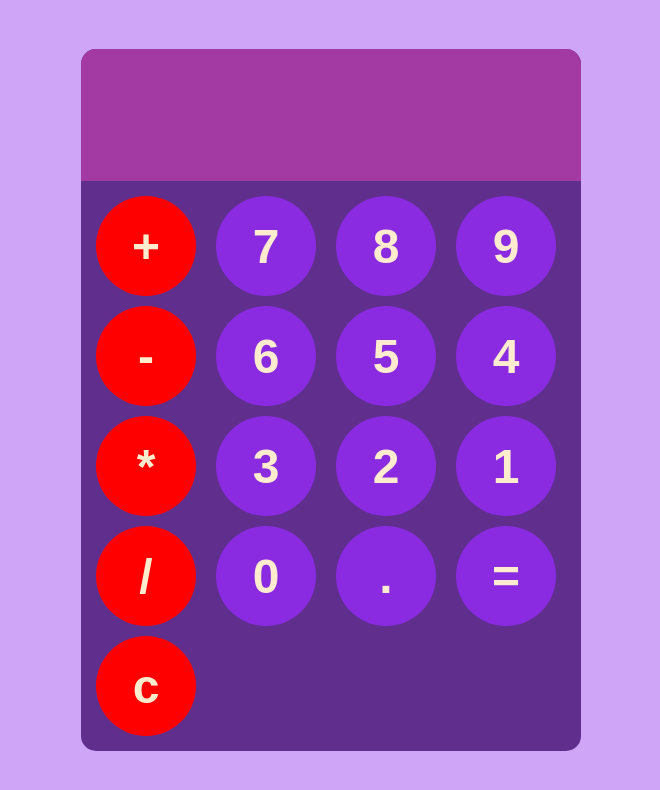
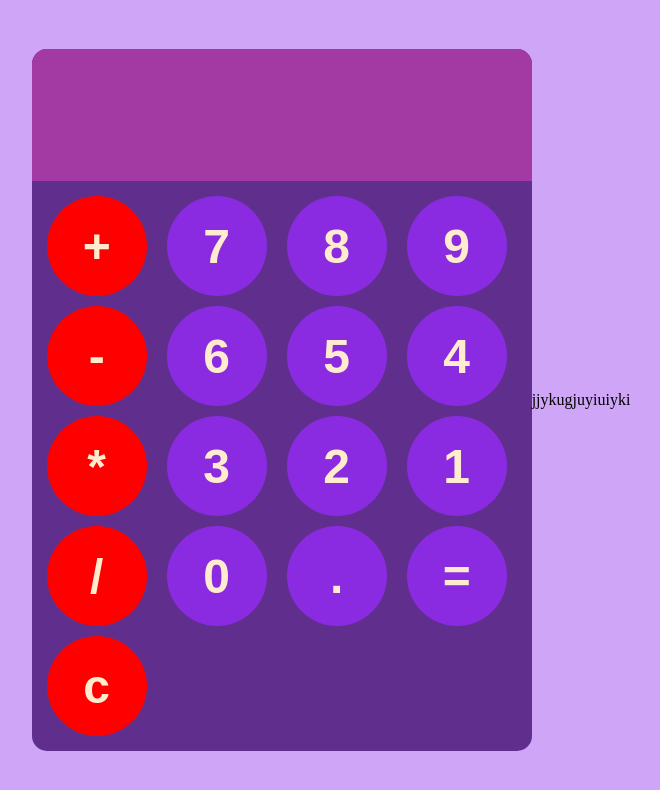
Before and after one commit to ElSarygoodgirl/testcode, a plain HTML site: page index.html in a window 1280 px wide. Shown: the whole page, without its empty margins (309-969 px from the left). Drawn offline with Linux system fonts and the light colour scheme.

Commit message:
new file

```diff
--- a/index.html
+++ b/index.html
@@ -31,6 +31,10 @@
         <button onclick="clearDisplay('c')" class="operator-btn">c</button>
       </div>
     </div>
+    <div class="h11">jjy</div>
+    <div class="h12">kugju</div>
+    <div class="h13">yiu</div>
+    <div class="h14">iyki</div>
     <script src="index.js"></script>
   </body>
 </html>
```
